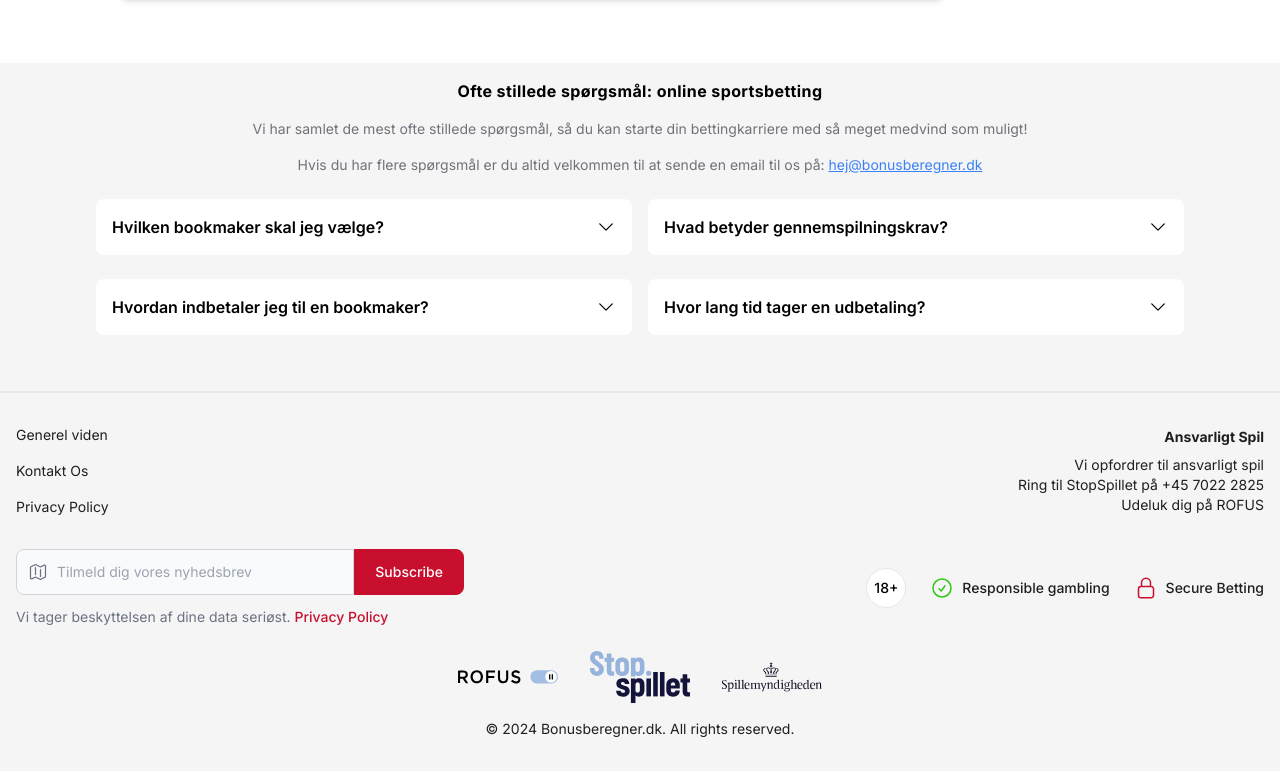
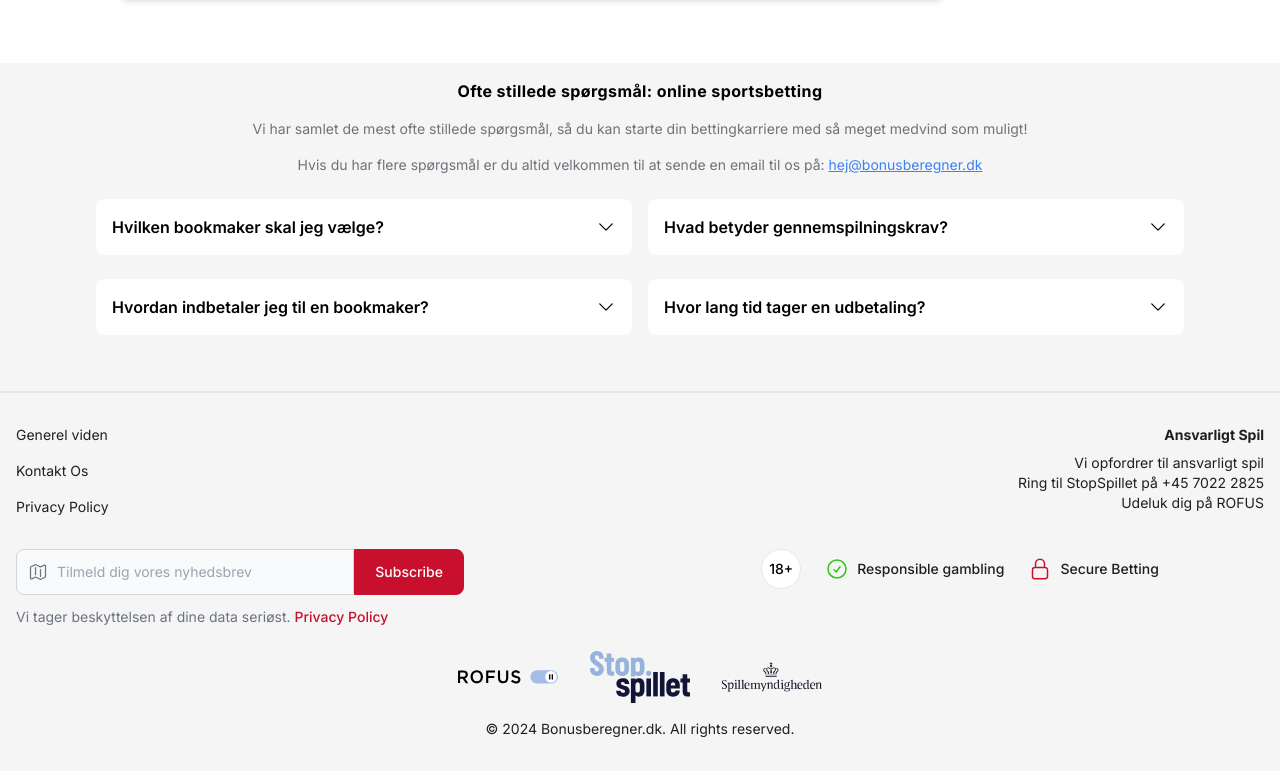
Before and after one commit to gustavonline/bonusberegner-nextjs-app, a Next.js app: page / in a window 1280 px wide. Shown: the part 5634-6405 px from the top of the page. Built offline with nearby package versions, Linux system fonts and the light colour scheme.

Commit message:
updated footer to be more mobile friendly using grid layout

```diff
--- a/components/footer.tsx
+++ b/components/footer.tsx
@@ -9,11 +9,11 @@ const Footer = () => {
   return (
     <footer className="bg-lightgrey text-stoneblack py-8">
       <div className="container mx-auto px-4">
-        <div className="flex flex-col md:flex-row justify-between items-center mb-6 space-y-8 md:space-y-0">
+        <div className="grid grid-cols-1 md:grid-cols-2 gap-8 mb-6">
           <div className="flex flex-col items-start space-y-2 md:space-y-4">
             {["Generel viden", "Kontakt Os", "Privacy Policy"].map((text, idx) => (
               <Link
-                href={`/${text.toLowerCase().replace(/ /g, "-")}`}
+                href={`/${text.toLowerCase().replace(/ /g, "")}`}
                 key={idx}
                 legacyBehavior
               >
@@ -28,8 +28,9 @@ const Footer = () => {
             <p>Udeluk dig på ROFUS</p>
           </div>
         </div>
-        <div className="flex flex-col md:flex-row justify-between items-center mt-8">
-          <div className="w-full max-w-md mb-6 md:mb-0 md:mr-8">
+
+        <div className="grid grid-cols-1 md:grid-cols-2 gap-8 mt-8">
+          <div className="md:w-full md:max-w-md">
             <form action="#" onSubmit={(e) => e.preventDefault()}>
               <div className="items-center mx-auto mb-3 space-y-4 max-w-screen-sm sm:flex sm:space-y-0">
                 <div className="relative w-full group">
@@ -74,8 +75,11 @@ const Footer = () => {
               </div>
             </form>
           </div>
-          <ResponsibleGambling />
+          <div>
+            <ResponsibleGambling />
+          </div>
         </div>
+
         <div className="flex flex-col items-center mt-6 space-y-4">
           <div className="flex justify-center space-x-8">
             {["rofus", "stopspillet", "spillemyndighederne"].map((src, idx) => (
--- a/components/navbar.tsx
+++ b/components/navbar.tsx
@@ -147,7 +147,7 @@ export default function Navbar() {
             🇩🇰 Bookmakers
           </a>
           <a
-            href="/"
+            href="generelviden"
             className="text-sm font-semibold leading-6 text-paragraphgray-900 hover:text-bonusred"
           >
             🏆 Generel viden
@@ -227,7 +227,7 @@ export default function Navbar() {
                   🇩🇰 Bookmakers
                 </a>
                 <a
-                  href="/"
+                  href="/generelviden"
                   className="-mx-3 block rounded-lg px-3 py-2 text-base font-semibold leading-7 text-gray-900 hover:bg-white"
                 >
                   🏆 Generel viden
```
